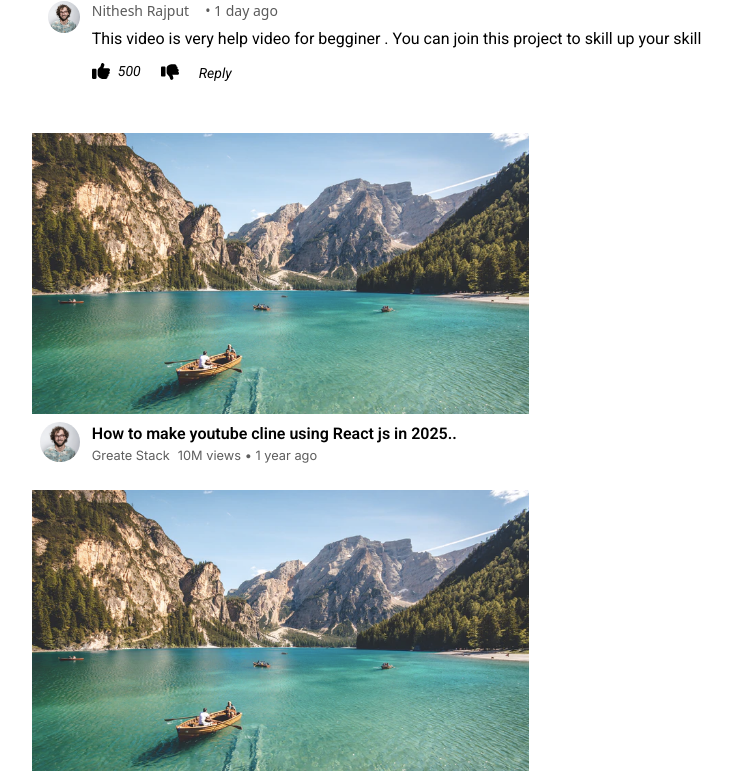
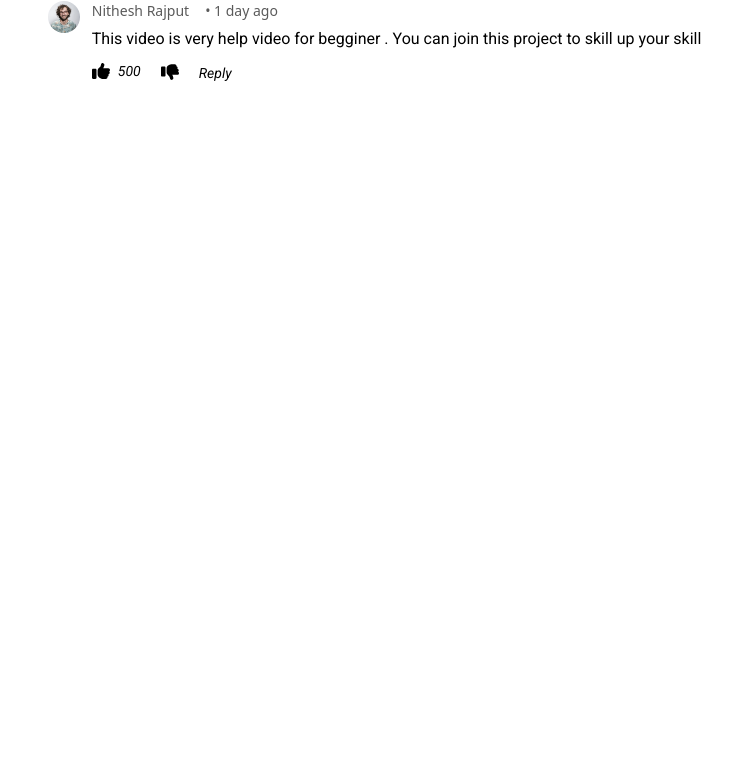
Before and after one commit to coder-NubRaj1234/YOUTUBE-CLON-BY-REACT, a React (Vite) app: page /video in a window 1280 px wide. Shown: the part 1460-2238 px from the top of the page, without its empty margins (45-777 px from the left). After the commit the page ends 1585 px from the top, so only its background shows below. Built offline with nearby package versions, Linux system fonts and the light colour scheme.

Commit message:
hide recommented section when comment & discripton oprn

```diff
--- a/src/App.jsx
+++ b/src/App.jsx
@@ -6,7 +6,11 @@ import { Context } from "./Context/Context";
 const App = () => {
   const [deviseMobile, setdeviseMobile] = useState(true);
   const [sideBarState, setsideBarState] = useState(false);
-  const [videoOpen , setVideoOpen] =  useState(false)
+  const [videoOpen , setVideoOpen] =  useState(false);
+
+
+    const [commentShow, setCommentShow] = useState(false);
+    const [showDiscription, setShowDiscription] = useState(false);
 
 
 useEffect(() =>{
@@ -29,9 +33,13 @@ useEffect(() =>{
           setsideBarState,
           videoOpen,
           setVideoOpen,
+          commentShow,
+          setShowDiscription,
+          showDiscription,
+          setCommentShow,
         }}
       >
-       <Navbar />
+        <Navbar />
         <Main deviseMobile={deviseMobile} />
       </Context.Provider>
     </>
--- a/src/Components/VideoPlay/VideoPlay.jsx
+++ b/src/Components/VideoPlay/VideoPlay.jsx
@@ -1,4 +1,4 @@
-import React, { useState, useEffect, useRef } from "react";
+import React, { useState, useEffect, useRef  , useContext} from "react";
 
 import {
   faThumbsUp,
@@ -14,12 +14,15 @@ import {
 import { FontAwesomeIcon } from "@fortawesome/react-fontawesome";
 import profile_img from "../../assets/jack.png";
 
+import { Context } from "../../Context/Context";
+
 import Video from "../../assets/video.mp4";
 
 const VideoPlay = ({ deviseMobile }) => {
-  const [commentShow, setCommentShow] = useState(false);
+  const { commentShow, setCommentShow, showDiscription, setShowDiscription } =
+    useContext(Context);
+
   const [commentHeight, setSetCommentHeight] = useState("h-[6rem]");
-  const [showDiscription, setShowDiscription] = useState(false);
   const [showStyle, setShowStyle] = useState("");
 
   const videoRef = useRef("");
--- a/src/Pages/Videos/Videos.jsx
+++ b/src/Pages/Videos/Videos.jsx
@@ -1,13 +1,18 @@
-import React from "react";
+import React , {useContext}from "react";
 import VideoPlay from "../../Components/VideoPlay/VideoPlay";
 import Recommented from "../../Components/Recommented/Recommented";
 
+
+import { Context } from "../../Context/Context";
+
 const Videos = ({ deviseMobile }) => {
+    const { commentShow, setCommentShow, showDiscription, setShowDiscription } =
+      useContext(Context);
   return (
     <>
       <div className="flex w-[100vw] box-border hide-scrollbar h-[92vh]  flex-wrap justify-between  md:px-[6%] md:py-[1.5%]">
         <VideoPlay deviseMobile={deviseMobile} />
-        <Recommented />
+        {(!commentShow && !showDiscription) && <Recommented />}
       </div>
     </>
   );
```
